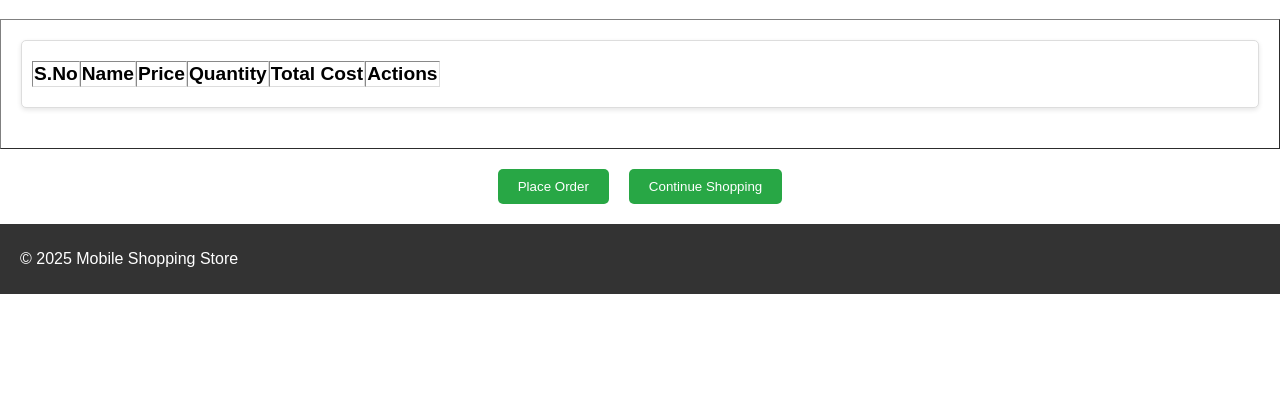
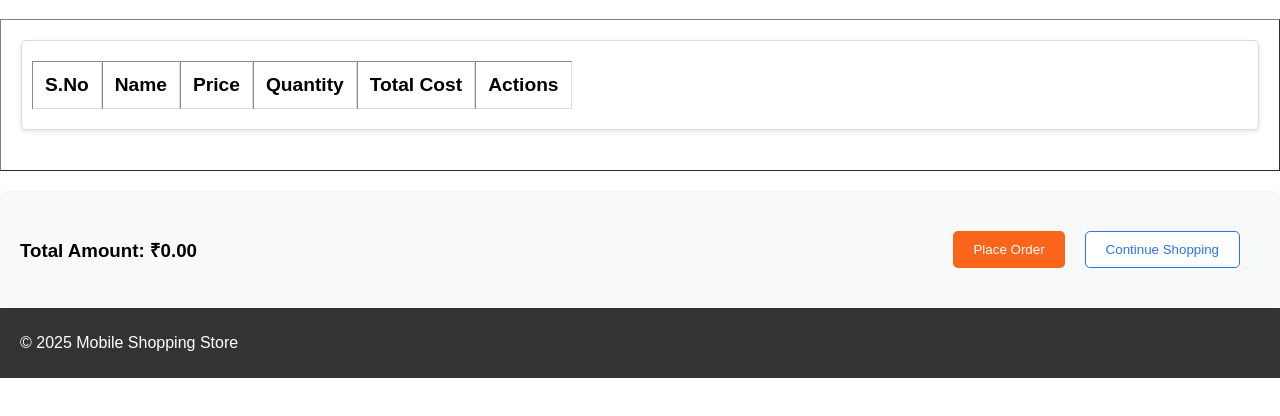
Before and after one commit to Behzad-Farooq/Mini-Project-Teams---Web-Technologies, a plain HTML site: page checkout.html in a window 1280 px wide. Shown: the part 130-546 px from the top of the page. Drawn offline with Linux system fonts and the light colour scheme.

Commit message:
added checkout page

```diff
--- a/checkout.html
+++ b/checkout.html
@@ -8,6 +8,7 @@
     <script src="script.js"></script>
 </head>
 <body>
+
     <header>
         <nav class="nav">
             <div class="nav-links">
@@ -39,13 +40,12 @@
                 </tr>
             </thead>
             <tbody>
-                <!-- Checkout items will be dynamically added here -->
             </tbody>
         </table>
-        <div class="checkout-buttons">
+        <!-- <div class="checkout-buttons">
             <button id="place-order-button" class="btn">Place Order</button>
             <button id="continue-shopping-button" class="btn">Continue Shopping</button>
-        </div>
+        </div> -->
     </main>
     <footer>
         <p>&copy; 2025 Mobile Shopping Store</p>
--- a/script.js
+++ b/script.js
@@ -1,5 +1,88 @@
 // Cart state management
 let cart = [];
+
+// Modify handleCheckout function to redirect to checkout page
+function handleCheckout() {
+    if (cart.length === 0) {
+        showNotification('Your cart is empty');
+        return;
+    }
+    window.location.href = 'checkout.html';
+}
+
+// Render checkout table in flipkart style
+function renderCheckoutTable() {
+    const checkoutTable = document.getElementById('checkout-table');
+    if (!checkoutTable) return;
+
+    const tbody = checkoutTable.querySelector('tbody');
+    tbody.innerHTML = cart.map((item, index) => `
+        <tr>
+            <td>${index + 1}</td>
+            <td>
+                <img src="${item.image}" alt="${item.name}" style="width: 80px; height: auto;">
+            </td>
+            <td>${item.name}</td>
+            <td>${item.quantity}</td>
+            <td>₹${item.price}</td>
+            <td>₹${(item.price * item.quantity).toFixed(2)}</td>
+            <td>
+                <a href="#" onclick="showEditModal('${item.id}'); return false;">Edit</a> |
+                <a href="#" onclick="showDetails('${item.id}'); return false;">Details</a> |
+                <a href="#" onclick="removeFromCheckout('${item.id}'); return false;">X</a>
+            </td>
+        </tr>
+    `).join('');
+
+    // Add total amount below the table
+    const totalDiv = document.createElement('div');
+    totalDiv.className = 'checkout-total';
+    const total = calculateTotal();
+    totalDiv.innerHTML = `
+        <div class="total-section">
+            <h3>Total Amount: ₹${total.toFixed(2)}</h3>
+            <div class="checkout-buttons">
+                <button onclick="handlePlaceOrder()" class="btn place-order-btn">Place Order</button>
+                <button onclick="window.location.href='shop.html'" class="btn continue-shopping-btn">Continue Shopping</button>
+            </div>
+        </div>
+    `;
+
+    // Insert total div after the table
+    checkoutTable.parentNode.insertBefore(totalDiv, checkoutTable.nextSibling);
+}
+
+
+// Remove item from checkout
+function removeFromCheckout(id) {
+    removeFromCart(id);
+    renderCheckoutTable();
+    if (cart.length === 0) {
+        window.location.href = 'cart.html';
+    }
+}
+
+// Handle place order
+function handlePlaceOrder() {
+    if (cart.length === 0) {
+        showNotification('Your cart is empty');
+        return;
+    }
+
+    const orderNumber = 'OD' + Math.random().toString().slice(2, 11);
+    cart = [];
+    saveCart();
+
+    const main = document.querySelector('main');
+    main.innerHTML = `
+        <div class="order-success">
+            <h1>Your Order has been placed successfully</h1>
+            <p>Your order number is ${orderNumber}</p>
+            <p class="thank-you">Thank you for shopping with us!</p>
+            <button onclick="window.location.href='shop.html'" class="btn">Continue Shopping</button>
+        </div>
+    `;
+}
 
 // Load cart from localStorage on page load
 document.addEventListener('DOMContentLoaded', () => {
@@ -15,6 +98,9 @@ document.addEventListener('DOMContentLoaded', () => {
             link.innerHTML = `Cart (${count})`;
         }
     });
+    if (document.getElementById('checkout-table')) {
+        renderCheckoutTable();
+    }
 });
 
 // Save cart to localStorage
@@ -64,6 +150,7 @@ function addToCart(id, name, price, image, description) {
             image,
             description,
             quantity: 1
+
         });
     }
 
@@ -105,36 +192,6 @@ function showDetails(id) {
     `;
 }
 
-// Show edit quantity modal
-// function showEditModal(id) {
-//     const item = cart.find(item => item.id === id);
-//     if (!item) return;
-
-//     // Create modal overlay
-//     const modal = document.createElement('div');
-//     modal.className = 'edit-modal-overlay';
-//     modal.innerHTML = `
-//         <div class="edit-modal">
-//             <h2>Edit Product Item</h2>
-//             <div class="modal-content">
-//                 <img src="${item.image}" alt="${item.name}" class="modal-image">
-//                 <div class="modal-details">
-//                     <p>Name: ${item.name}</p>
-//                     <p>Price: ₹${item.price}</p>
-//                     <div class="quantity-control">
-//                         <label for="quantity">Quantity:</label>
-//                         <input type="number" id="quantity" value="${item.quantity}" min="1">
-//                     </div>
-//                     <div class="modal-buttons">
-//                         <button onclick="updateItemQuantity('${id}')" class="btn update-btn">Update</button>
-//                         <button onclick="closeEditModal()" class="btn back-btn">Back</button>
-//                     </div>
-//                 </div>
-//             </div>
-//         </div>
-//     `;
-//     document.body.appendChild(modal);
-// }
 
 function showEditModal(id) {
     const item = cart.find(item => item.id === id);
@@ -264,27 +321,27 @@ function showNotification(message) {
 }
 
 // Handle checkout
-function handleCheckout() {
-    if (cart.length === 0) {
-        showNotification('Your cart is empty');
-        return;
-    }
+// function handleCheckout() {
+//     if (cart.length === 0) {
+//         showNotification('Your cart is empty');
+//         return;
+//     }
 
-    const orderNumber = 'OD' + Math.random().toString().slice(2, 11);
+//     const orderNumber = 'OD' + Math.random().toString().slice(2, 11);
 
-    cart = [];
-    saveCart();
+//     cart = [];
+//     saveCart();
 
-    const main = document.querySelector('main');
-    main.innerHTML = `
-        <div class="order-success">
-            <h1>Your Order has been placed successfully</h1>
-            <p>Your order number is ${orderNumber}</p>
-            <p class="thank-you">Thank you</p>
-            <button onclick="window.location.href='shop.html'" class="btn">Continue Shopping</button>
-        </div>
-    `;
-}
+//     const main = document.querySelector('main');
+//     main.innerHTML = `
+//         <div class="order-success">
+//             <h1>Your Order has been placed successfully</h1>
+//             <p>Your order number is ${orderNumber}</p>
+//             <p class="thank-you">Thank you</p>
+//             <button onclick="window.location.href='shop.html'" class="btn">Continue Shopping</button>
+//         </div>
+//     `;
+// }
 
 // Initialize page
 document.addEventListener('DOMContentLoaded', () => {
--- a/style.css
+++ b/style.css
@@ -329,3 +329,84 @@ footer {
     text-align: center;
     padding: 40px 20px;
 }
+.checkout-table {
+    width: 100%;
+    border-collapse: collapse;
+    margin: 20px 0;
+}
+
+.checkout-table th, .checkout-table td {
+    padding: 12px;
+    text-align: left;
+    border-bottom: 1px solid #ddd;
+}
+
+.checkout-table img {
+    max-width: 80px;
+    height: auto;
+}
+
+.total-section {
+    display: flex;
+    justify-content: space-between;
+    align-items: center;
+    padding: 20px;
+    background: #f8f9fa;
+    border-radius: 5px;
+    margin-top: 20px;
+}
+
+.place-order-btn {
+    background-color: #fb641b;
+}
+
+.continue-shopping-btn {
+    background-color: #fff;
+    color: #2874f0;
+    border: 1px solid #2874f0;
+}
+
+.continue-shopping-btn:hover {
+    background-color: #f5f5f5;
+}
+
+    .checkout-table {
+        width: 100%;
+        border-collapse: collapse;
+        margin: 20px 0;
+    }
+
+    .checkout-table th, .checkout-table td {
+        padding: 12px;
+        text-align: left;
+        border-bottom: 1px solid #ddd;
+    }
+
+    .checkout-table img {
+        max-width: 80px;
+        height: auto;
+    }
+
+    .total-section {
+        display: flex;
+        justify-content: space-between;
+        align-items: center;
+        padding: 20px;
+        background: #f8f9fa;
+        border-radius: 5px;
+        margin-top: 20px;
+    }
+
+    .place-order-btn {
+        background-color: #fb641b;
+    }
+
+    .continue-shopping-btn {
+        background-color: #fff;
+        color: #2874f0;
+        border: 1px solid #2874f0;
+    }
+
+    .continue-shopping-btn:hover {
+        background-color: #f5f5f5;
+    }
```
